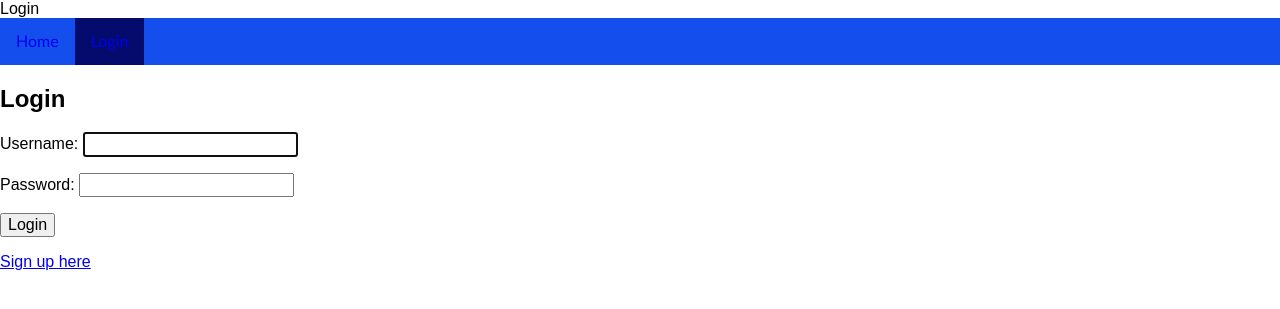
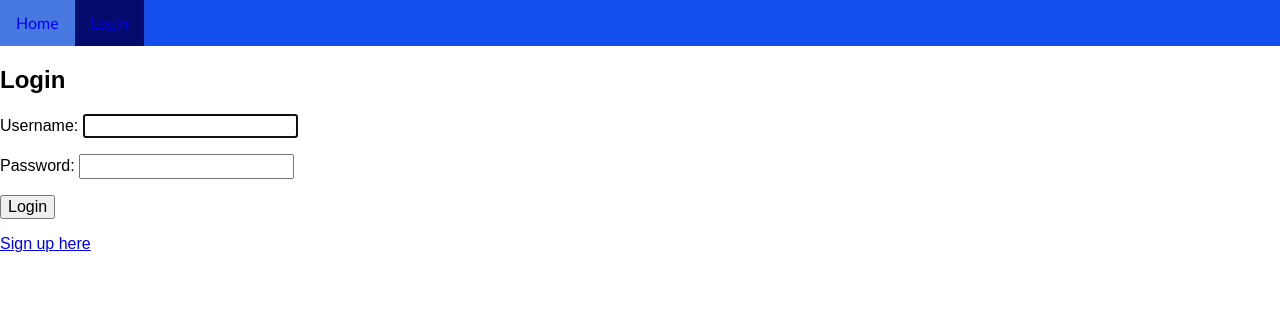
Before and after one commit to HF-Ifrit/dbtp, a Django app: page /login/ in a window 1280 px wide. Shown: the top 309 px of the page. Run offline with Django 3.2, Linux system fonts and the light colour scheme; some libraries are stand-ins or nearby versions.

Commit message:
removed extraneous header tag from login template

```diff
--- a/SeniorProject/DrinkBeyondThePossible/templates/DrinkBeyondThePossible/login.html
+++ b/SeniorProject/DrinkBeyondThePossible/templates/DrinkBeyondThePossible/login.html
@@ -1,6 +1,5 @@
 {% extends "DrinkBeyondThePossible/home.html" %}
 
-{% block title %}Login{% endblock %}
 
 {% block content %}
 	<h2>Login</h2>
```
Also changed, not shown: SeniorProject/db.sqlite3.
